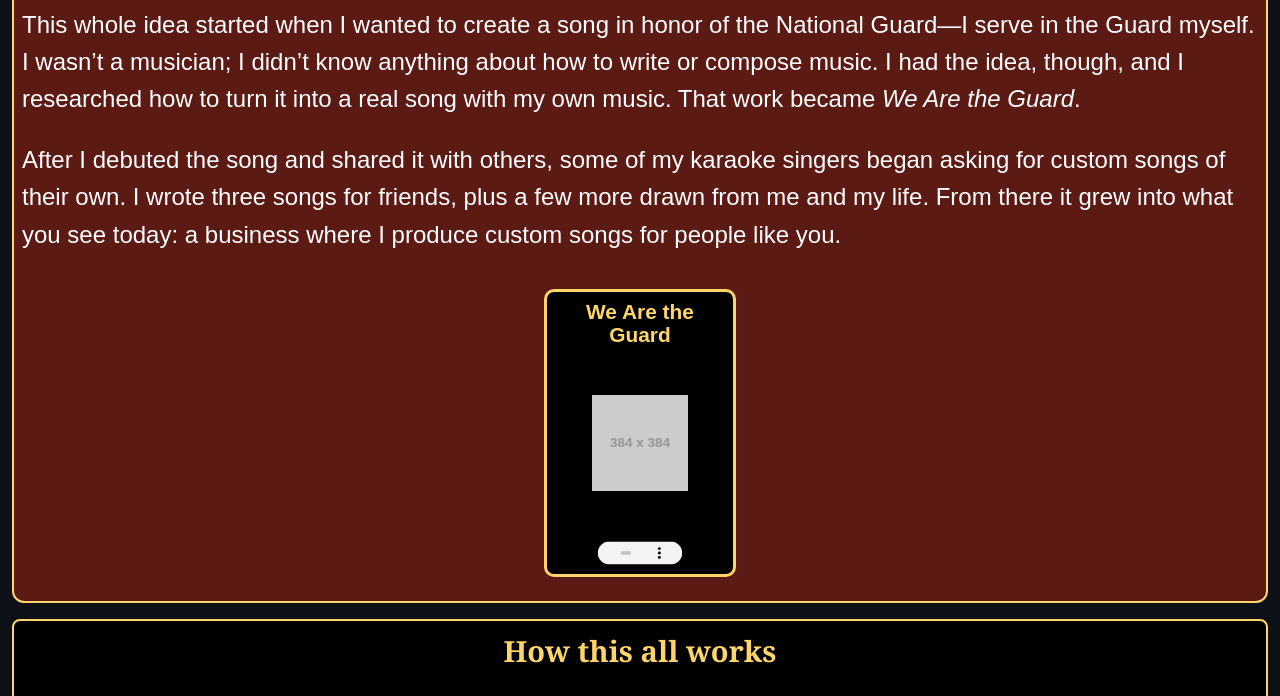
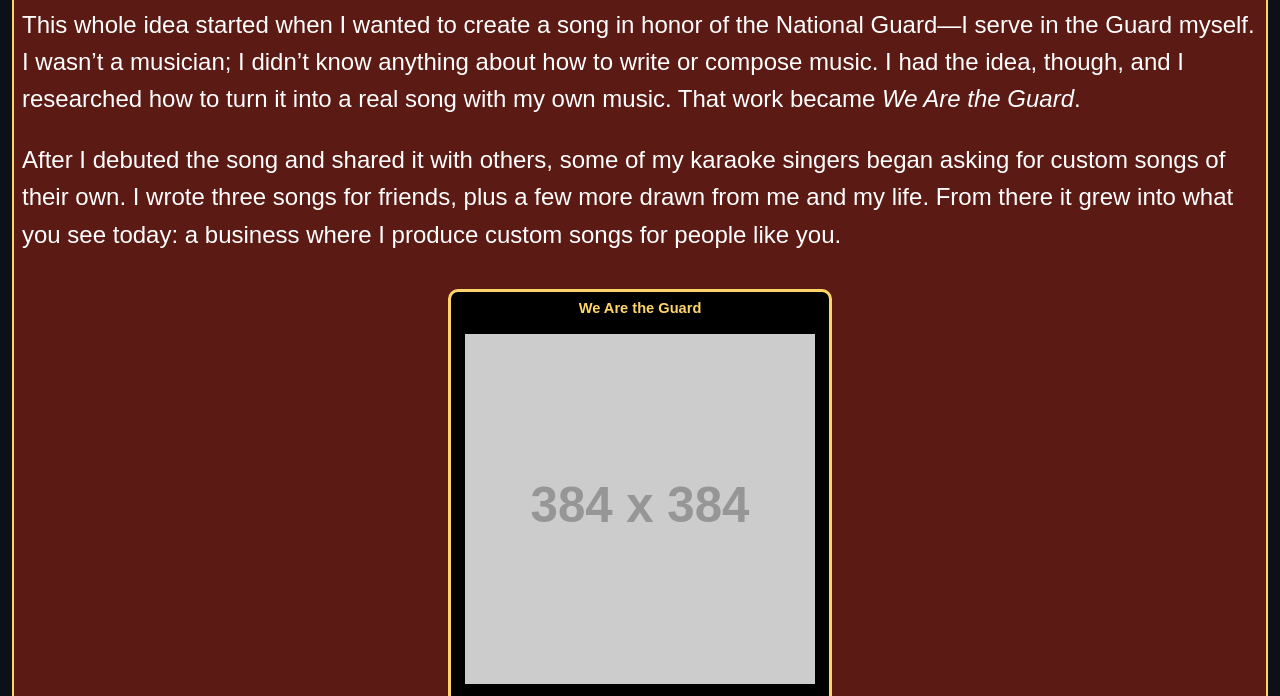
Before and after one commit to JASYTIONLINE/r07-yourthemuse, a plain HTML site: page contents/about.html in a window 1280 px wide. Shown: the part 256-952 px from the top of the page. Drawn offline with Linux system fonts and the light colour scheme; placeholder pictures from the web are drawn by us.

Commit message:
Add AboutFeature TIM for We Are the Guard header tile

```diff
--- a/assets/style.css
+++ b/assets/style.css
@@ -483,6 +483,41 @@ Centers and styles the title of each song tile.
 }
 
 /*
+.AboutFeature — FEATURED TIM (about header "We Are the Guard" only)
+Larger square art area than grid TIMs: matches 384×384 asset/placeholder intent; not subject to 1in tile-image caps.
+*/
+.about-page .TIM.AboutFeature {
+    width: min(384px, 100%);
+    max-width: 100%;
+    box-sizing: border-box;
+    grid-template-rows: auto auto auto;
+    row-gap: 10px;
+}
+
+.about-page .TIM.AboutFeature .tile-title {
+    font-size: clamp(0.75rem, 4cqi, calc(var(--font-p) * 0.95));
+}
+
+.about-page .TIM.AboutFeature .tile-image {
+    width: 100%;
+    max-width: 384px;
+    height: auto;
+    aspect-ratio: 1 / 1;
+    min-height: 0;
+    align-self: center;
+    padding: 8px;
+    box-sizing: border-box;
+}
+
+.about-page .TIM.AboutFeature .tile-image img {
+    width: 100%;
+    height: 100%;
+    max-width: 384px;
+    max-height: 384px;
+    object-fit: contain;
+}
+
+/*
 .tile-image — TILE IMAGE BLOCK
 Centers and contains a 1x1in image inside the tile.
 */
--- a/contents/about.html
+++ b/contents/about.html
@@ -46,7 +46,7 @@
       </p>
     </div>
     <div class="about-header-tim-wrap">
-      <div class="TIM">
+      <div class="TIM AboutFeature">
         <div class="tile-title">We Are the Guard</div>
         <div class="tile-image">
           <img src="https://placehold.co/384x384/0d1117/ffd56a?text=We+Are+the+Guard" width="384" height="384"
```
